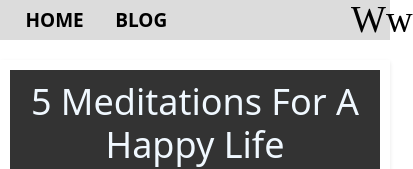
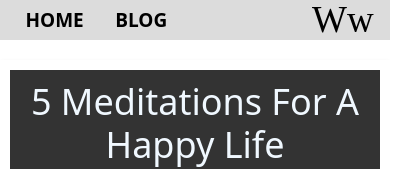
Before and after one commit to Kudu123/wisdom_waves, a website: page blog02.html in a window 390 px wide. Shown: the top 169 px of the page, 413 px wide, since content can reach past the window. Drawn offline with nearby package versions, Linux system fonts and the light colour scheme.

Commit message:
Update blog02.css
add responsive tag

```diff
--- a/blog02.css
+++ b/blog02.css
@@ -24,6 +24,15 @@
     margin-top: -0.5%;
     position: absolute;
 
+  }
+ @media only screen and (max-width: 400px) {
+  .harr h1 {
+    color: rgb(0, 0, 0);
+    font-size: 37px;
+    margin-left: 80%;
+    margin-top: -0.5%;
+    position: absolute;
+    }
   }
   nav{
     background-color: rgb(220, 220, 220);
```
